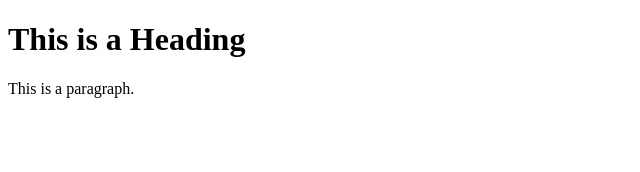
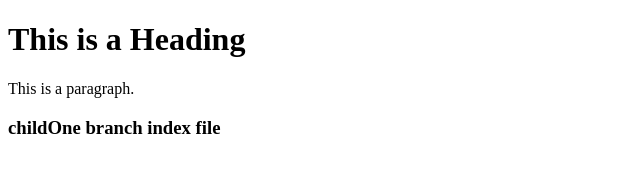
Before and after one commit to venkatdatta-github/venkat-repository-one, a plain HTML site: page index.html in a window 1280 px wide. Shown: the whole page, without its empty margins (0-640 px from the left). Drawn offline with Linux system fonts and the light colour scheme.

Commit message:
childOne branch index file commit msg

```diff
--- a/index.html
+++ b/index.html
@@ -7,6 +7,7 @@
 
 <h1>This is a Heading</h1>
 <p>This is a paragraph.</p>
+  <h3>childOne branch index file</h3>
 
 </body>
 </html>
```
